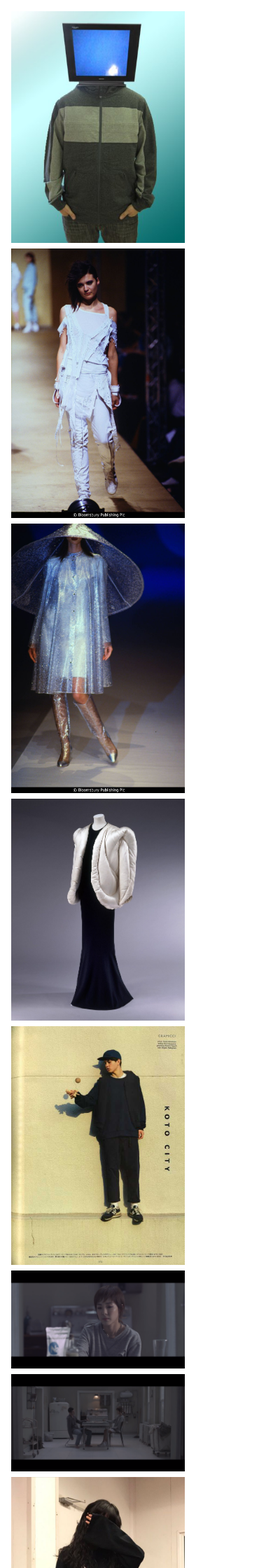
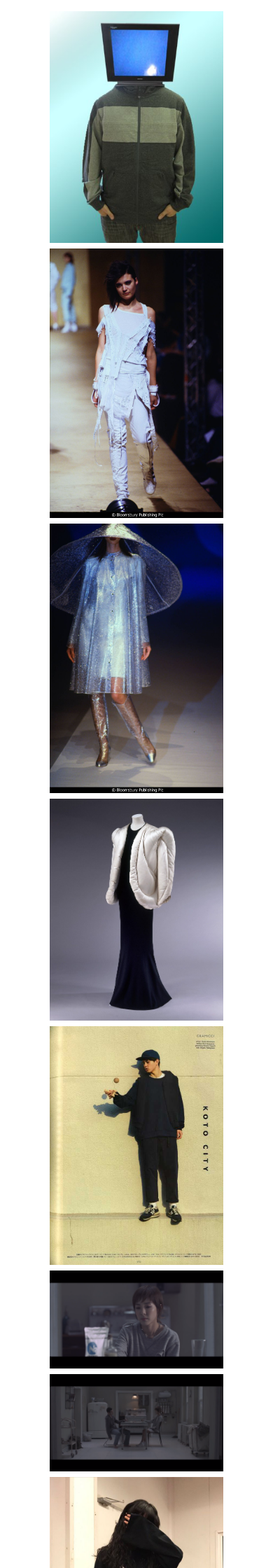
Before and after one commit to tan-vu-d/tan-vu-d.github.io, a Jekyll site: the page built from pages/photoboard.md, in a window 390 px wide. Shown: the top 2240 px of the page at 70% size. Built offline with Jekyll 4.4.1, drawn with Linux system fonts in a browser that asks for light colours.

Commit message:
Update photo_page.html

```diff
--- a/_layouts/photo_page.html
+++ b/_layouts/photo_page.html
@@ -34,8 +34,8 @@
     -ms-flex: 70%;
     flex: 70%;
     max-width: 70%;
-    align-content: center;
-  }
+    margin: auto
+}
 }
 </style>
 
```
